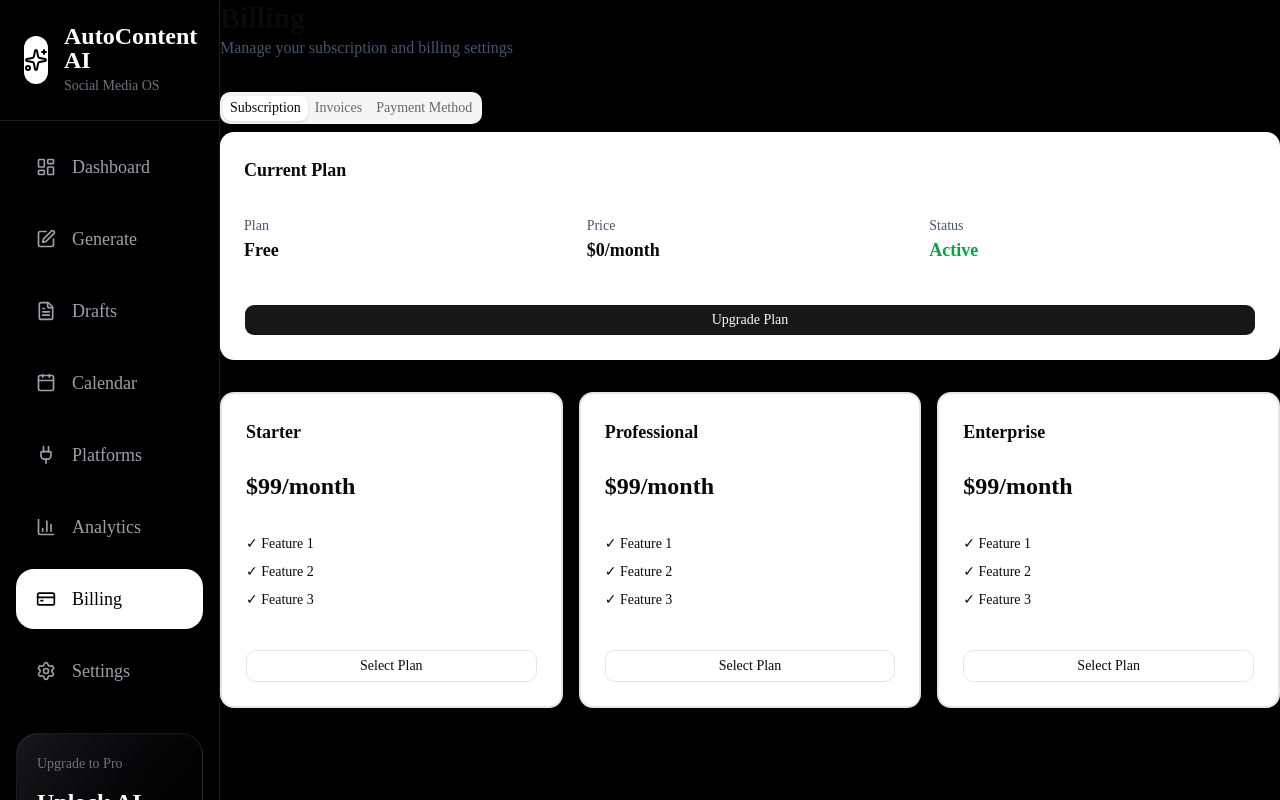
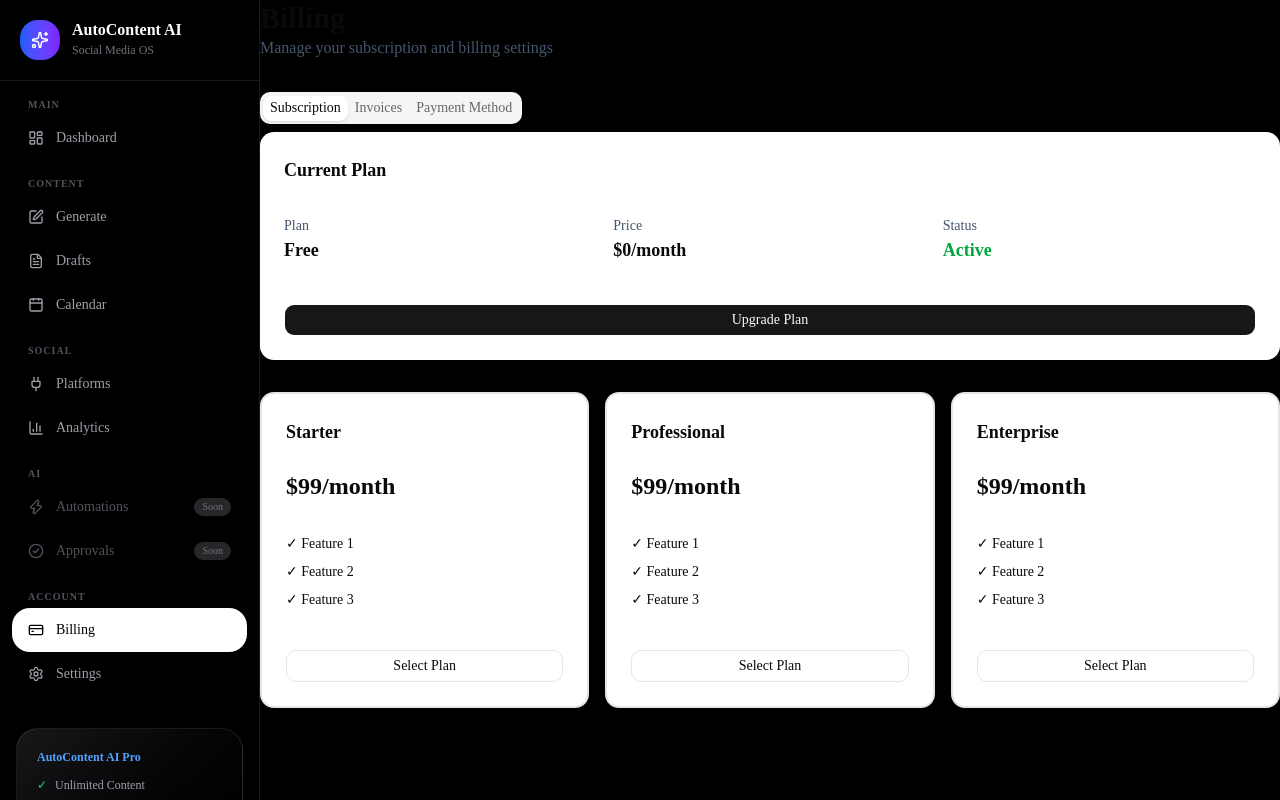
Before and after one commit to Soupaduc96/AutoContent-AI, a Next.js app: page /billing in a window 1280 px wide. Shown: the top 800 px of the page. Built offline with nearby package versions, Linux system fonts and the light colour scheme.

Commit message:
Phase 1 premium UI complete

```diff
--- a/src/components/dashboard/sidebar.tsx
+++ b/src/components/dashboard/sidebar.tsx
@@ -12,6 +12,8 @@ import {
   Plug,
   PenSquare,
   Calendar,
+  Zap,
+  CheckCircle2,
 } from "lucide-react";
 
 export function Sidebar() {
@@ -19,110 +21,113 @@ export function Sidebar() {
 
   const getLinkClass = (href: string) =>
     pathname === href
-      ? "flex w-full items-center gap-4 rounded-2xl bg-white px-5 py-4 text-lg font-medium text-black transition-all duration-300"
-      : "flex w-full items-center gap-4 rounded-2xl px-5 py-4 text-lg text-zinc-400 transition-all duration-300 hover:translate-x-2 hover:bg-white/5 hover:text-white";
+      ? "flex w-full items-center gap-3 rounded-2xl bg-white px-4 py-3 text-sm font-medium text-black transition-all duration-300"
+      : "flex w-full items-center gap-3 rounded-2xl px-4 py-3 text-sm text-zinc-400 transition-all duration-300 hover:translate-x-1 hover:bg-white/5 hover:text-white";
+
+  const SectionLabel = ({ label }: { label: string }) => (
+    <p className="mb-1 mt-4 px-4 text-[10px] font-semibold uppercase tracking-widest text-zinc-600">
+      {label}
+    </p>
+  );
+
+  const SoonLink = ({ icon, label }: { icon: React.ReactNode; label: string }) => (
+    <div className="flex w-full items-center gap-3 rounded-2xl px-4 py-3 text-sm text-zinc-600 cursor-not-allowed">
+      {icon}
+      <span>{label}</span>
+      <span className="ml-auto rounded-full bg-zinc-800 px-2 py-0.5 text-[10px] text-zinc-500">
+        Soon
+      </span>
+    </div>
+  );
 
   return (
-    <aside className="hidden w-[220px] flex-col justify-between border-r border-white/10 bg-black/60 backdrop-blur-xl lg:flex">
+    <aside className="hidden w-[260px] flex-col justify-between border-r border-white/10 bg-black/60 backdrop-blur-xl lg:flex">
       <div>
-        <div className="flex items-center gap-4 border-b border-white/10 p-6">
-          <div className="flex h-12 w-12 items-center justify-center rounded-2xl bg-white text-black">
-            <Sparkles />
+
+        {/* Logo */}
+        <div className="flex items-center gap-3 border-b border-white/10 p-5">
+          <div className="flex h-10 w-10 items-center justify-center rounded-2xl bg-gradient-to-r from-blue-600 to-violet-600 text-white">
+            <Sparkles size={18} />
           </div>
-
           <div>
-            <h2 className="text-2xl font-bold leading-none text-white">
-              AutoContent AI
-            </h2>
-
-            <p className="mt-1 text-sm text-zinc-500">
-              Social Media OS
-            </p>
+            <h2 className="text-base font-bold leading-none text-white">AutoContent AI</h2>
+            <p className="mt-1 text-xs text-zinc-500">Social Media OS</p>
           </div>
         </div>
 
-        <nav className="space-y-3 p-4">
-          <Link
-            href="/dashboard"
-            className={getLinkClass("/dashboard")}
-          >
-            <LayoutDashboard size={20} />
+        {/* Nav */}
+        <nav className="px-3 pb-4">
+
+          <SectionLabel label="Main" />
+          <Link href="/dashboard" className={getLinkClass("/dashboard")}>
+            <LayoutDashboard size={16} />
             Dashboard
           </Link>
 
-          <Link
-            href="/dashboard/generate"
-            className={getLinkClass("/dashboard/generate")}
-          >
-            <PenSquare size={20} />
+          <SectionLabel label="Content" />
+          <Link href="/dashboard/generate" className={getLinkClass("/dashboard/generate")}>
+            <PenSquare size={16} />
             Generate
           </Link>
-
-          <Link
-            href="/dashboard/drafts"
-            className={getLinkClass("/dashboard/drafts")}
-          >
-            <FileText size={20} />
+          <Link href="/dashboard/drafts" className={getLinkClass("/dashboard/drafts")}>
+            <FileText size={16} />
             Drafts
           </Link>
-
-          <Link
-            href="/dashboard/calendar"
-            className={getLinkClass("/dashboard/calendar")}
-          >
-            <Calendar size={20} />
+          <Link href="/dashboard/calendar" className={getLinkClass("/dashboard/calendar")}>
+            <Calendar size={16} />
             Calendar
           </Link>
 
-          <Link
-            href="/platforms"
-            className={getLinkClass("/platforms")}
-          >
-            <Plug size={20} />
+          <SectionLabel label="Social" />
+          <Link href="/platforms" className={getLinkClass("/platforms")}>
+            <Plug size={16} />
             Platforms
           </Link>
-
-          <Link
-            href="/dashboard/analytics"
-            className={getLinkClass("/dashboard/analytics")}
-          >
-            <BarChart3 size={20} />
+          <Link href="/dashboard/analytics" className={getLinkClass("/dashboard/analytics")}>
+            <BarChart3 size={16} />
             Analytics
           </Link>
 
-          <Link
-            href="/billing"
-            className={getLinkClass("/billing")}
-          >
-            <CreditCard size={20} />
+          <SectionLabel label="AI" />
+          <SoonLink icon={<Zap size={16} />} label="Automations" />
+          <SoonLink icon={<CheckCircle2 size={16} />} label="Approvals" />
+
+          <SectionLabel label="Account" />
+          <Link href="/billing" className={getLinkClass("/billing")}>
+            <CreditCard size={16} />
             Billing
           </Link>
-
-          <Link
-            href="/settings"
-            className={getLinkClass("/settings")}
-          >
-            <Settings size={20} />
+          <Link href="/settings" className={getLinkClass("/settings")}>
+            <Settings size={16} />
             Settings
           </Link>
+
         </nav>
       </div>
 
+      {/* 2. Upgrade Card amelyore */}
       <div className="p-4">
         <div className="rounded-3xl border border-white/10 bg-gradient-to-br from-zinc-900 to-black p-5">
-          <p className="text-sm text-zinc-500">
-            Upgrade to Pro
-          </p>
-
-          <h3 className="mt-3 text-2xl font-bold text-white">
-            Unlock AI automation at scale.
-          </h3>
-
-          <button className="mt-5 w-full rounded-2xl bg-gradient-to-r from-blue-600 to-violet-600 px-5 py-3 font-medium text-white transition-all duration-300 hover:scale-105">
+          <p className="text-xs font-semibold text-blue-400">AutoContent AI Pro</p>
+          <div className="mt-3 space-y-2">
+            {[
+              'Unlimited Content',
+              'Priority AI',
+              'Auto Publishing',
+              'Advanced Analytics',
+            ].map((feature) => (
+              <div key={feature} className="flex items-center gap-2 text-xs text-zinc-400">
+                <span className="text-green-400">✓</span>
+                {feature}
+              </div>
+            ))}
+          </div>
+          <button className="mt-4 w-full rounded-2xl bg-gradient-to-r from-blue-600 to-violet-600 px-5 py-2.5 text-sm font-medium text-white transition-all duration-300 hover:scale-105">
             Upgrade Plan
           </button>
         </div>
       </div>
+
     </aside>
   );
 }
--- a/src/components/dashboard/topbar.tsx
+++ b/src/components/dashboard/topbar.tsx
@@ -1,13 +1,7 @@
 "use client";
 
 import { useRouter } from "next/navigation";
-import {
-  Bell,
-  Search,
-  ArrowLeft,
-  ArrowRight,
-} from "lucide-react";
-
+import { Bell, Search, ArrowLeft, ArrowRight } from "lucide-react";
 import { GenerateModal } from "./generate-modal";
 
 export function Topbar() {
@@ -15,53 +9,68 @@ export function Topbar() {
 
   return (
     <header className="border-b border-white/10 bg-black/40 backdrop-blur-xl">
-      <div className="flex items-center justify-between px-8 py-6">
+      <div className="flex items-center justify-between px-8 py-5">
+
+        {/* LEFT */}
         <div className="flex items-center gap-4">
           <div className="flex items-center gap-2">
             <button
               onClick={() => router.back()}
-              className="flex h-12 w-12 items-center justify-center rounded-2xl border border-white/10 bg-white/5 text-zinc-300 transition hover:bg-white/10 hover:text-white"
+              className="flex h-10 w-10 items-center justify-center rounded-2xl border border-white/10 bg-white/5 text-zinc-300 transition hover:bg-white/10 hover:text-white"
             >
-              <ArrowLeft className="h-5 w-5" />
+              <ArrowLeft className="h-4 w-4" />
             </button>
 
             <button
               onClick={() => router.forward()}
-              className="flex h-12 w-12 items-center justify-center rounded-2xl border border-white/10 bg-white/5 text-zinc-300 transition hover:bg-white/10 hover:text-white"
+              className="flex h-10 w-10 items-center justify-center rounded-2xl border border-white/10 bg-white/5 text-zinc-300 transition hover:bg-white/10 hover:text-white"
             >
-              <ArrowRight className="h-5 w-5" />
+              <ArrowRight className="h-4 w-4" />
             </button>
           </div>
 
+          {/* Title */}
           <div>
-            <h1 className="text-4xl font-bold text-white">
-              Overview
-            </h1>
-
-            <p className="mt-2 text-zinc-400">
-              Track content performance and activity
-            </p>
+            <p className="text-xs text-zinc-500">Workspace</p>
+            <h1 className="text-2xl font-bold text-white">AutoContent AI</h1>
           </div>
         </div>
 
-        <div className="flex items-center gap-4">
-          <div className="hidden items-center gap-3 rounded-2xl border border-white/10 bg-white/5 px-4 py-3 lg:flex">
-            <Search className="h-5 w-5 text-zinc-500" />
+        {/* RIGHT */}
+        <div className="flex items-center gap-3">
 
+          {/* Search */}
+          <div className="hidden items-center gap-3 rounded-2xl border border-white/10 bg-white/5 px-4 py-2.5 lg:flex">
+            <Search className="h-4 w-4 text-zinc-500" />
             <input
-              placeholder="Search content..."
-              className="bg-transparent text-sm text-white outline-none placeholder:text-zinc-500"
+              placeholder="Search content, drafts, analytics..."
+              className="w-80 bg-transparent text-sm text-white outline-none placeholder:text-zinc-500"
             />
+            <span className="rounded-md border border-white/10 px-2 py-1 text-xs text-zinc-500">
+              Ctrl K
+            </span>
           </div>
 
-          <button className="relative flex h-12 w-12 items-center justify-center rounded-2xl border border-white/10 bg-white/5 text-zinc-300 transition hover:bg-white/10">
-            <Bell className="h-5 w-5" />
+          {/* Bell */}
+          <button className="relative flex h-10 w-10 items-center justify-center rounded-2xl border border-white/10 bg-white/5 text-zinc-300 transition hover:bg-white/10">
+            <Bell className="h-4 w-4" />
+            <span className="absolute right-2.5 top-2.5 h-2 w-2 rounded-full bg-green-400" />
+          </button>
 
-            <span className="absolute right-3 top-3 h-2 w-2 rounded-full bg-green-400" />
-          </button>
+          {/* User Card — statik, pa bezwen Clerk */}
+          <div className="hidden items-center gap-3 rounded-2xl border border-white/10 bg-white/5 px-4 py-2 lg:flex">
+            <div className="flex h-8 w-8 items-center justify-center rounded-full bg-gradient-to-r from-blue-600 to-violet-600 text-sm font-semibold text-white">
+              A
+            </div>
+            <div>
+              <p className="text-sm font-medium text-white leading-tight">Account</p>
+              <p className="text-xs text-zinc-500">Pro Plan</p>
+            </div>
+          </div>
 
           <GenerateModal />
         </div>
+
       </div>
     </header>
   );
```
